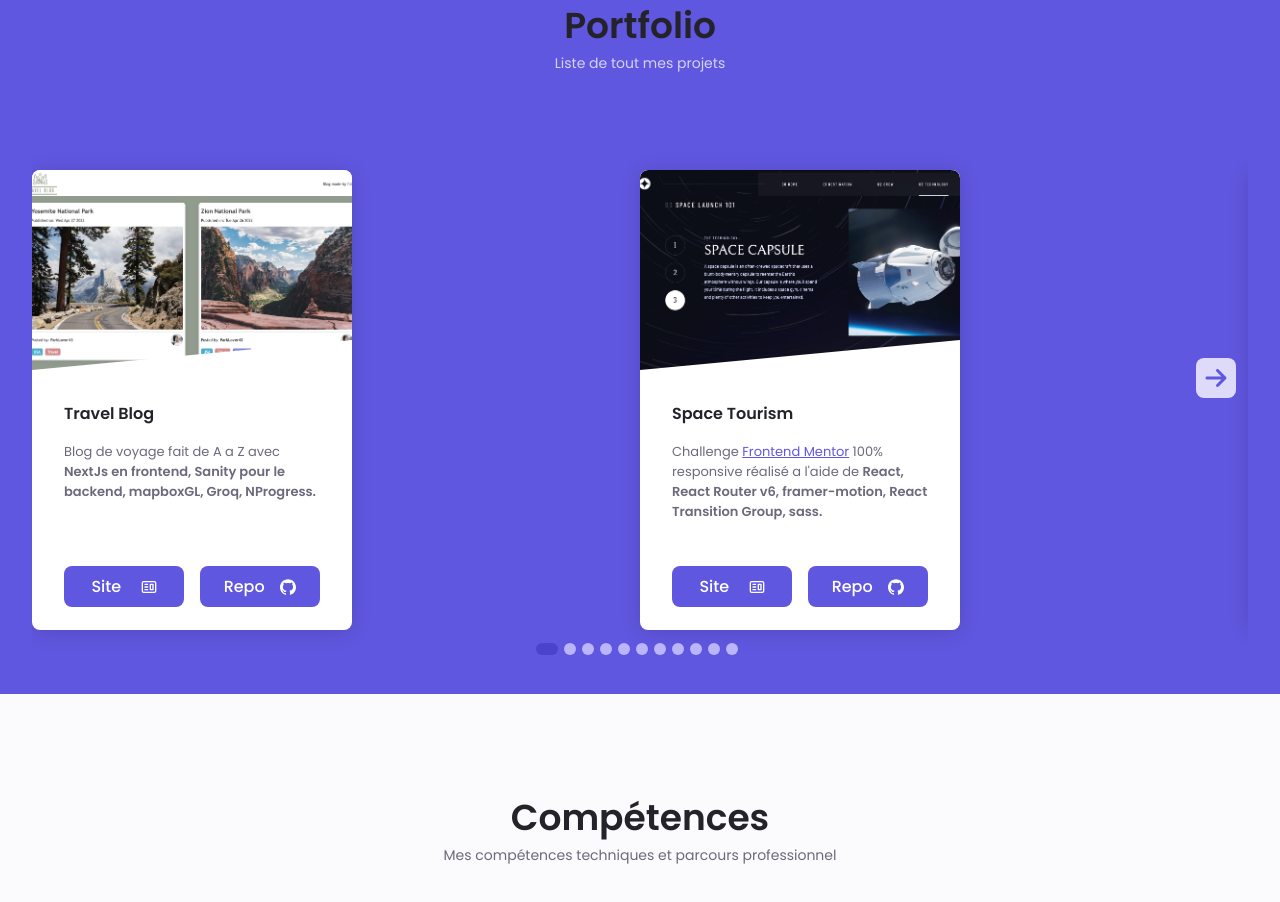
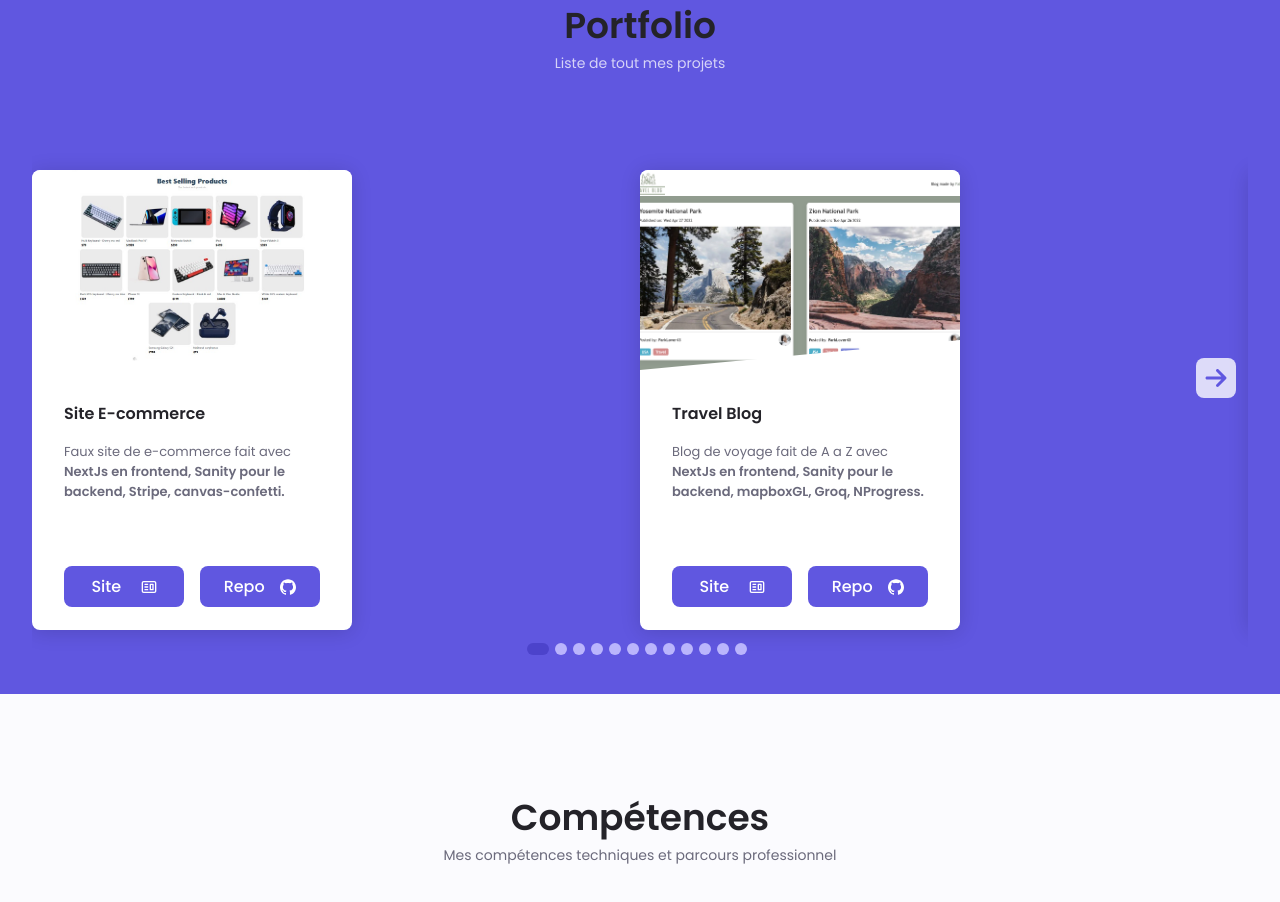
Before and after one commit to FabKaiz/portfolio-react, a React (Create React App) app: page / in a window 1280 px wide. Shown: the part 1800-2702 px from the top of the page. Built offline with nearby package versions, Linux system fonts and the light colour scheme; no server answers.

Commit message:
added new data

```diff
--- a/src/constants/data.js
+++ b/src/constants/data.js
@@ -2,6 +2,15 @@
 import images from './images';
 
 const projects = [
+  {
+    id: 23,
+    title: 'Site E-commerce',
+    description: `Faux site de e-commerce fait avec`,
+    projectSite: 'https://sanity-stripe-shop.vercel.app/',
+    projectRepo: 'https://github.com/FabKaiz/sanity-stripe-shop',
+    img: images.sanityStripe,
+    codeLanguage: 'NextJs en frontend, Sanity pour le backend, Stripe, canvas-confetti'
+  },
   {
     id: 22,
     title: 'Travel Blog',
--- a/src/constants/images.js
+++ b/src/constants/images.js
@@ -40,6 +40,7 @@ import analytics      from '../assets/analytics.jpg';
 import JavaScriptGame from '../assets/JSgames.jpg';
 import spaceTourism   from '../assets/space-tourism.png';
 import travelBlog     from '../assets/travelBlog.png';
+import sanityStripe     from '../assets/sanityStripe.jpg';
 // eslint-disable-next-line import/no-anonymous-default-export
 export default {
   FCLogo,
@@ -84,4 +85,5 @@ export default {
   jest,
   spaceTourism,
   travelBlog,
+  sanityStripe,
 };
```
Also changed, not shown: src/assets/sanityStripe.jpg (added).
